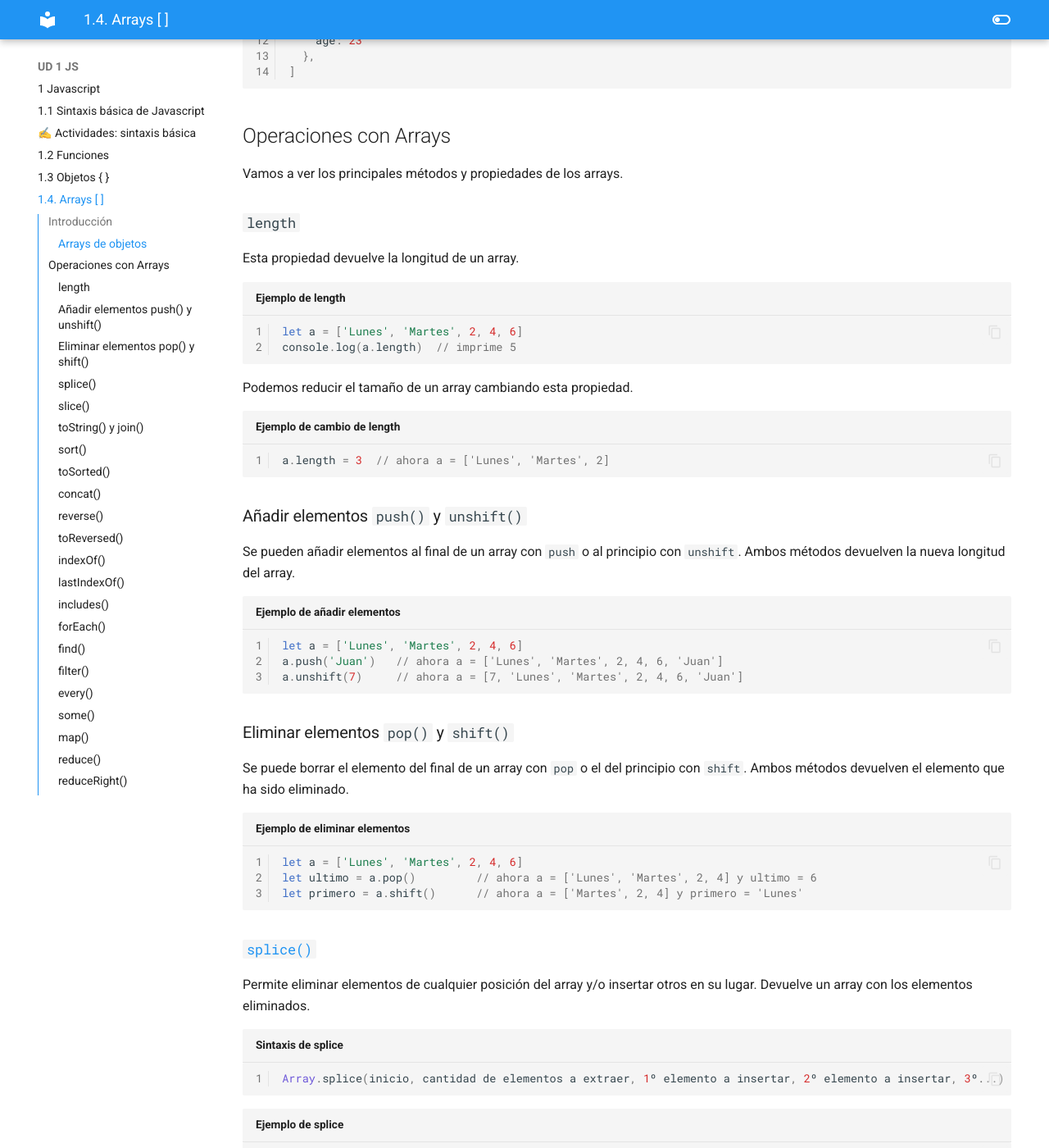
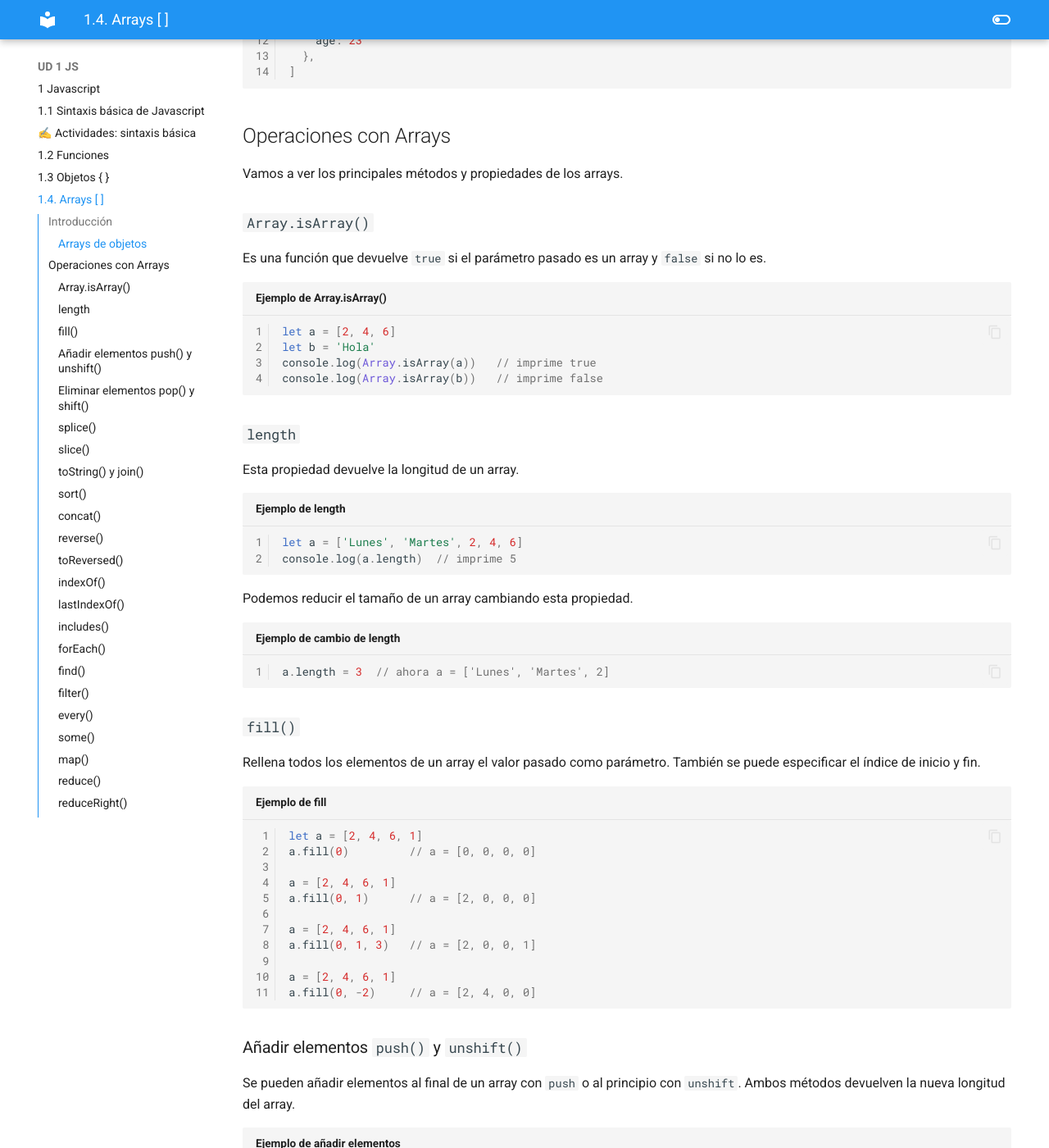
Before and after one commit to jsanvil/din24, an MkDocs documentation site: the page built from docs/01js/04_arrays.md, in a window 1280 px wide and 1400 px high, scrolled down 1567 px. Shown: the whole window at 82% size. Built offline with MkDocs 1.6.1 and Material for MkDocs 9.7.7, drawn with Linux system fonts in a browser that asks for light colours; some of the changed text lies outside the part shown.

Commit message:
array operations

````diff
--- a/docs/01js/04_arrays.md
+++ b/docs/01js/04_arrays.md
@@ -70,6 +70,17 @@ let alumnos = [
 
 Vamos a ver los principales métodos y propiedades de los arrays.
 
+### `Array.isArray()`
+
+Es una función que devuelve `true` si el parámetro pasado es un array y `false` si no lo es.
+
+```js linenums="1" title="Ejemplo de Array.isArray()"
+let a = [2, 4, 6]
+let b = 'Hola'
+console.log(Array.isArray(a))   // imprime true
+console.log(Array.isArray(b))   // imprime false
+```
+
 ### `length`
 
 Esta propiedad devuelve la longitud de un array.
@@ -84,6 +95,25 @@ Podemos reducir el tamaño de un array cambiando esta propiedad.
 ```js linenums="1" title="Ejemplo de cambio de length"
 a.length = 3  // ahora a = ['Lunes', 'Martes', 2]
 ```
+
+### `fill()`
+
+Rellena todos los elementos de un array el valor pasado como parámetro. También se puede especificar el índice de inicio y fin.
+
+```js linenums="1" title="Ejemplo de fill"
+let a = [2, 4, 6, 1]
+a.fill(0)         // a = [0, 0, 0, 0]
+
+a = [2, 4, 6, 1]
+a.fill(0, 1)      // a = [2, 0, 0, 0]
+
+a = [2, 4, 6, 1]
+a.fill(0, 1, 3)   // a = [2, 0, 0, 1]
+
+a = [2, 4, 6, 1]
+a.fill(0, -2)     // a = [2, 4, 0, 0]
+```
+
 
 ### Añadir elementos `push()` y `unshift()`
 
@@ -240,10 +270,6 @@ console.log(alumnosOrdenado)
 // ]
 ```
 
-### `toSorted()`
-
-Es similar a `sort()`, pero no modifica el array original, sino que devuelve un nuevo array ordenado.
-
 ### `concat()`
 
 Permite unir dos o más arrays. Devuelve un nuevo array.
@@ -398,7 +424,6 @@ Tiene dos parámetros:
 arr.reduce(callback(acumulador, valorActual[, índice[, array]])[, valorInicial])
 ```
 
-
 ```js linenums="1" title="Ejemplo de reduce"
 let precios = [10, 20, 30]
 let valorInicial = 0
````
Also changed, not shown: other parts of docs/01js/04_arrays.md (+2 -1 lines).
